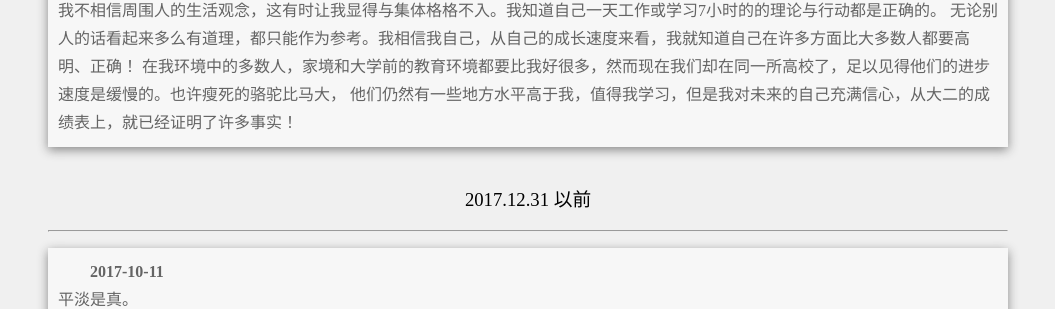
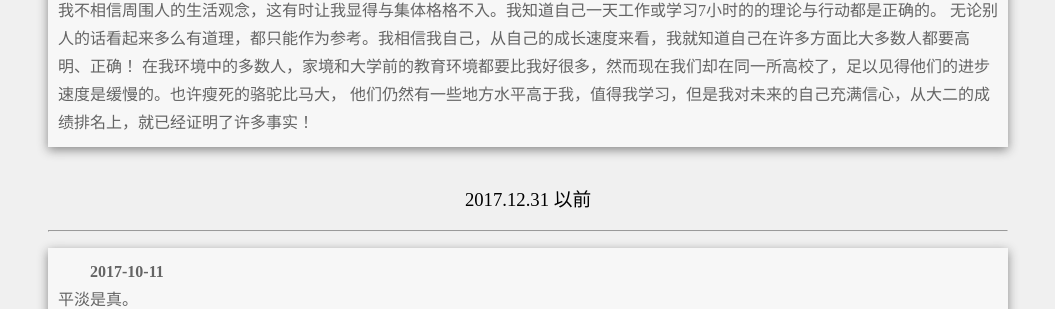
Before and after one commit to YasinZhong/yasinzhong.github.io, a Jekyll site: the page built from Post/twi.html, in a window 1280 px wide. Shown: the part 337-646 px from the top of the page, without its empty margins (112-1167 px from the left). Built offline with Jekyll 4.4.1, drawn with Linux system fonts in a browser that asks for light colours; comment, search, counter and statistics services are not loaded.

Commit message:
2018/03/20

```diff
--- a/Post/twi.html
+++ b/Post/twi.html
@@ -16,7 +16,7 @@ title: 最近如何？
   我不相信周围人的生活观念，这有时让我显得与集体格格不入。我知道自己一天工作或学习7小时的的理论与行动都是正确的。
   无论别人的话看起来多么有道理，都只能作为参考。我相信我自己，从自己的成长速度来看，我就知道自己在许多方面比大多数人都要高明、正确！
   在我环境中的多数人，家境和大学前的教育环境都要比我好很多，然而现在我们却在同一所高校了，足以见得他们的进步速度是缓慢的。也许瘦死的骆驼比马大，
-  他们仍然有一些地方水平高于我，值得我学习，但是我对未来的自己充满信心，从大二的成绩表上，就已经证明了许多事实！
+  他们仍然有一些地方水平高于我，值得我学习，但是我对未来的自己充满信心，从大二的成绩排名上，就已经证明了许多事实！
 </p>
 
 
```
